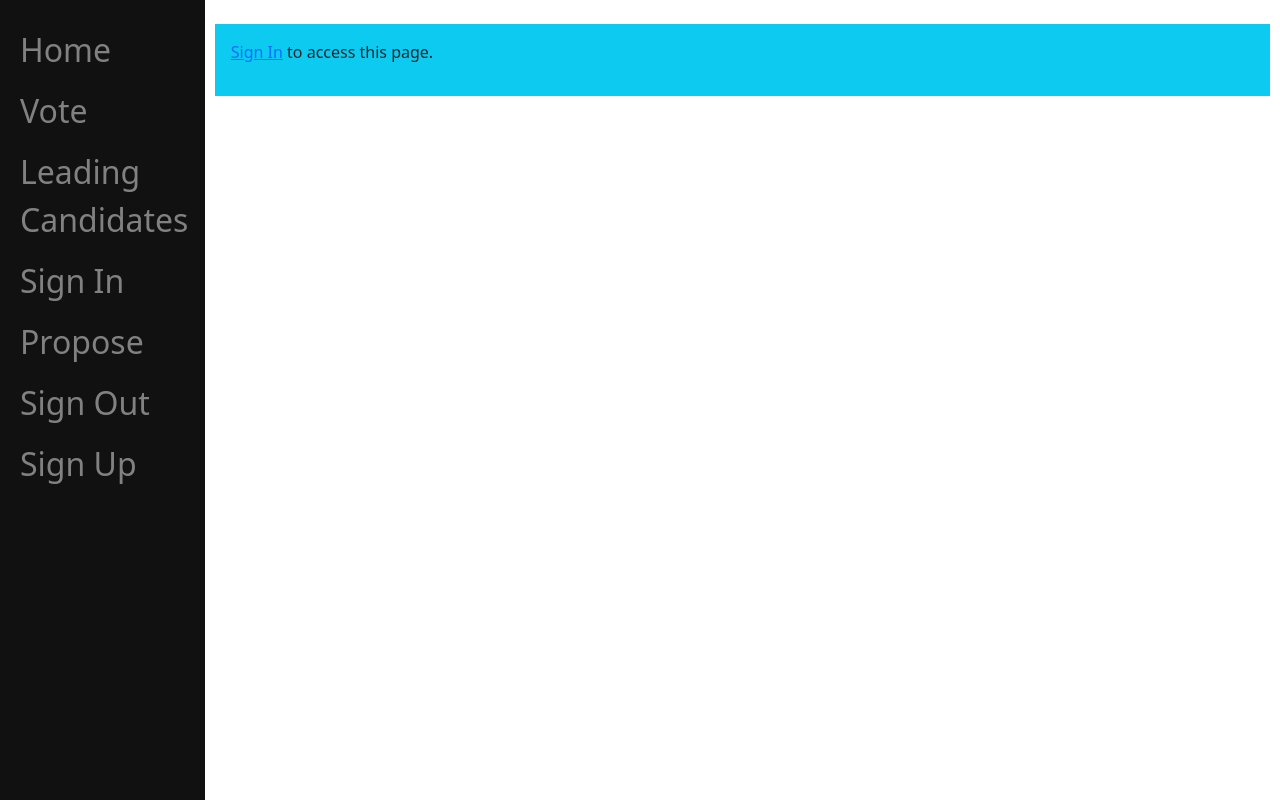
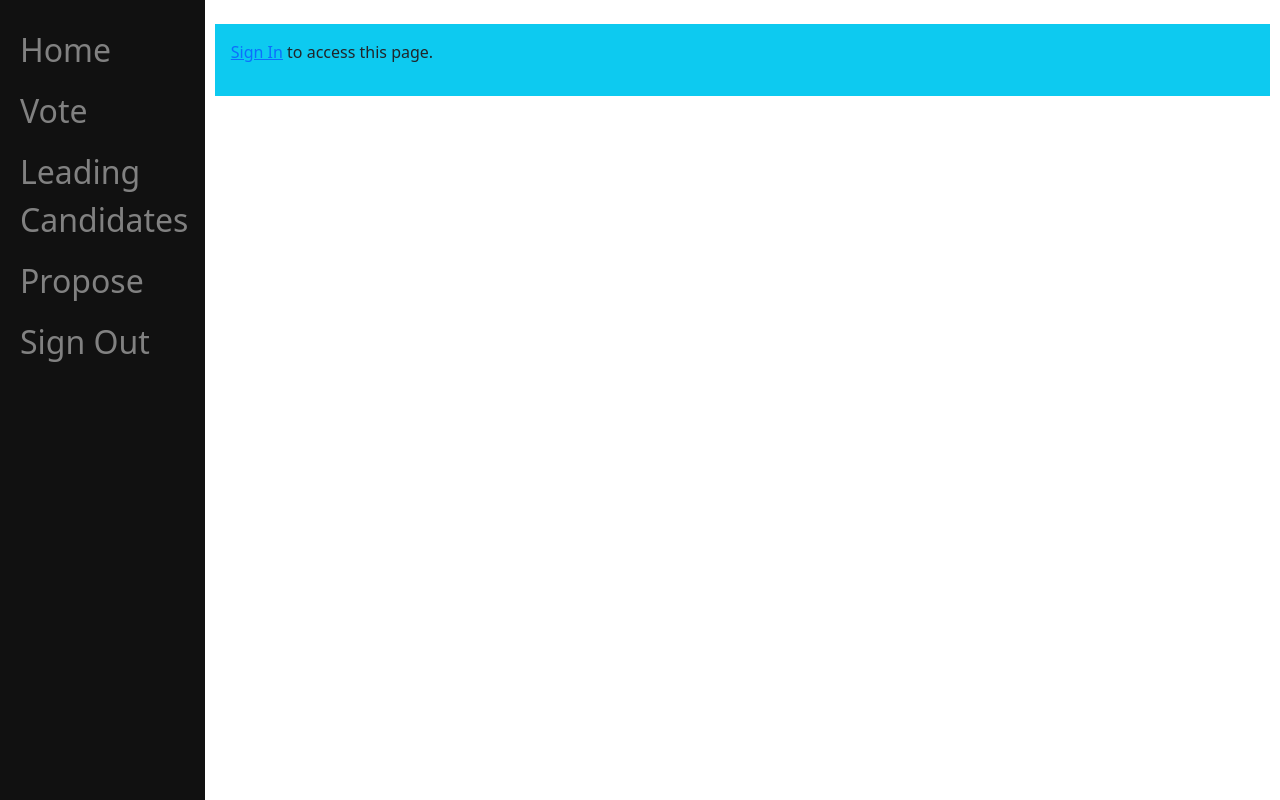
Before and after one commit to Strovosky/idea2vote, a Django app: page /propose/ in a window 1280 px wide. Run offline with Django 4.2, Linux system fonts and the light colour scheme; some libraries are stand-ins or nearby versions.

Commit message:
Corrected the parent template

```diff
--- a/main/templates/main/index_auth.html
+++ b/main/templates/main/index_auth.html
@@ -42,10 +42,8 @@
             <a href="/">Home</a>
             <a href="/vote/">Vote</a>
             <a href="/leaders/">Leading Candidates</a>
-            <a href="/login/">Sign In</a>
             <a href="/propose/">Propose</a>
             <a href="/logout/">Sign Out</a>
-            <a href="/register/">Sign Up</a>
         </div>
         <div id="content" name="content" class="main">
             <div class="p-3 mb-2 bg-info text-dark">
```
Also changed, not shown: main/templates/main/index.html (+5 -2 lines).
